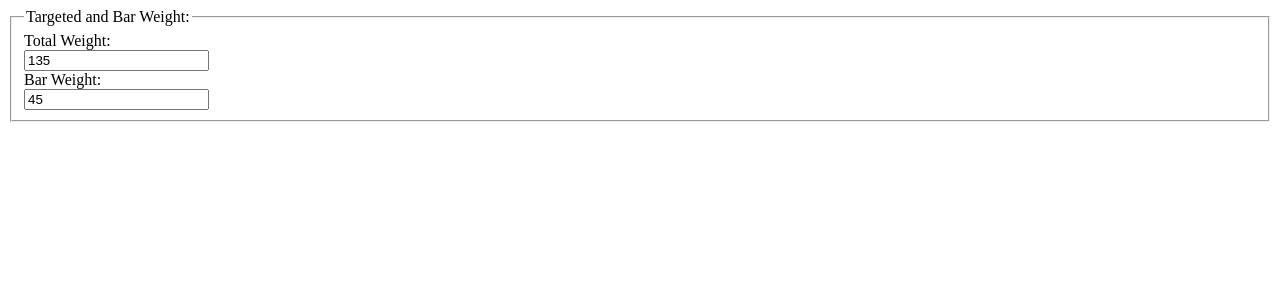
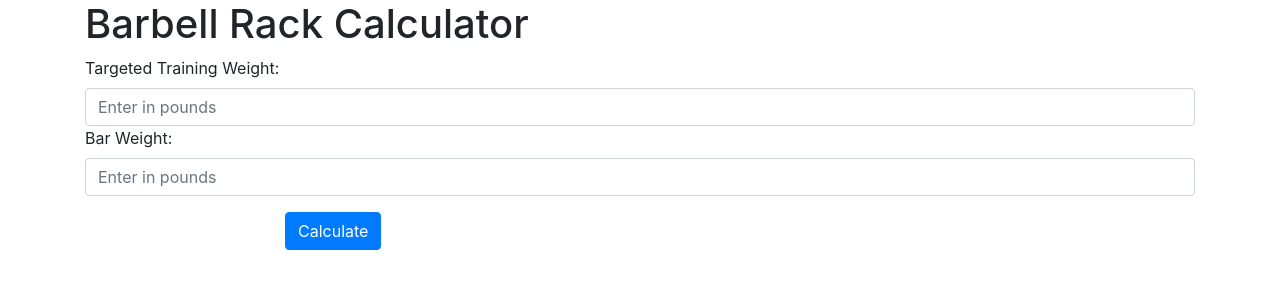
Before and after one commit to nmoton/Barbell-Load-Calculator, a plain HTML site: page main.html in a window 1280 px wide. Drawn offline with nearby package versions, Linux system fonts and the light colour scheme.

Commit message:
Implemented Bootstrap

```diff
--- a/main.html
+++ b/main.html
@@ -1,21 +1,31 @@
 <!DOCTYPE html>
 
 <html lang="en" xmlns="http://www.w3.org/1999/xhtml">
+<link rel="stylesheet" href="https://stackpath.bootstrapcdn.com/bootstrap/4.1.1/css/bootstrap.min.css" integrity="sha384-WskhaSGFgHYWDcbwN70/dfYBj47jz9qbsMId/iRN3ewGhXQFZCSftd1LZCfmhktB" crossorigin="anonymous">
+
 <head>
     <meta charset="utf-8" />
     <meta http-equiv="X-UA-Compatible" content="IE=edge" />
+    <meta name="viewport" content="width = device-width, initial-scale =1" />
     <title>Barbell Racking Calculator</title>
 </head>
 <body>
-    <form action="/action_page.php">
-        <fieldset>
-            <legend>Targeted and Bar Weight:</legend>
-            Total Weight:<br />
-            <input type="text" name="Weight" value="135" /><br />
-            Bar Weight:<br />
-            <input type="text" name="Bar Weight" value="45" /><br />
-        </fieldset>
-
+    <form>
+    <div class="container">
+        <h1>Barbell Rack Calculator</h1>
+        <div class="form-group">
+            <label for="TrainingWeight">Targeted Training Weight:</label>
+            <input type="inputTraining" class="form-control" id="inputTraining" placeholder="Enter in pounds" />
+            <label for="BarWeight">Bar Weight:</label>
+            <input type="inputBar" class="form-control" id="inputBar" placeholder="Enter in pounds" />
+        </div>
+        <div class="offset-sm-2 col-sm-10">
+            <button type="submit" class="btn btn-primary">Calculate</button>
+        </div>
+    </div>
     </form>
+    <script src="https://code.jquery.com/jquery-3.3.1.slim.min.js" integrity="sha384-q8i/X+965DzO0rT7abK41JStQIAqVgRVzpbzo5smXKp4YfRvH+8abtTE1Pi6jizo" crossorigin="anonymous"></script>
+    <script src="https://cdnjs.cloudflare.com/ajax/libs/popper.js/1.14.3/umd/popper.min.js" integrity="sha384-ZMP7rVo3mIykV+2+9J3UJ46jBk0WLaUAdn689aCwoqbBJiSnjAK/l8WvCWPIPm49" crossorigin="anonymous"></script>
+    <script src="https://stackpath.bootstrapcdn.com/bootstrap/4.1.1/js/bootstrap.min.js" integrity="sha384-smHYKdLADwkXOn1EmN1qk/HfnUcbVRZyYmZ4qpPea6sjB/pTJ0euyQp0Mk8ck+5T" crossorigin="anonymous"></script>
 </body>
 </html>
```
